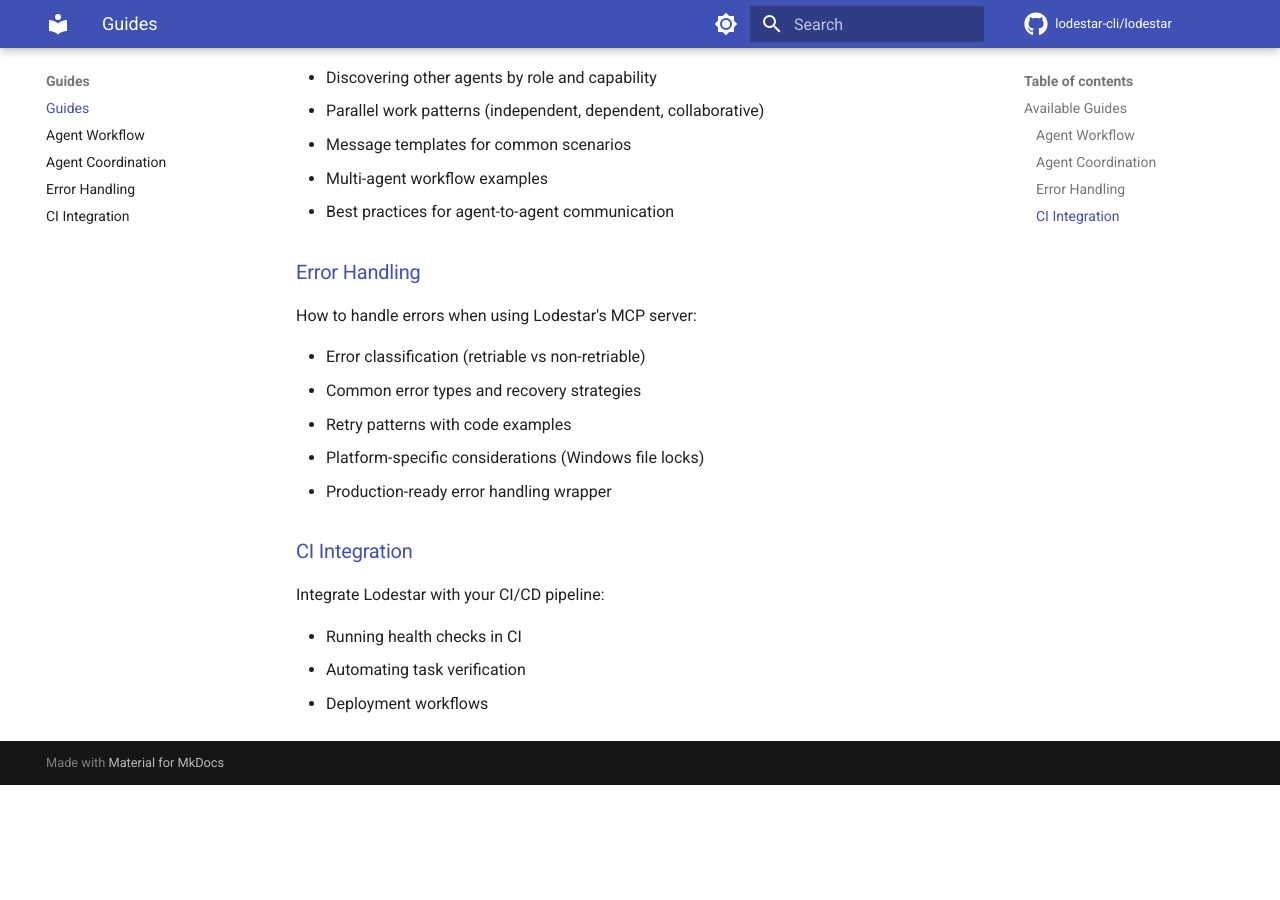
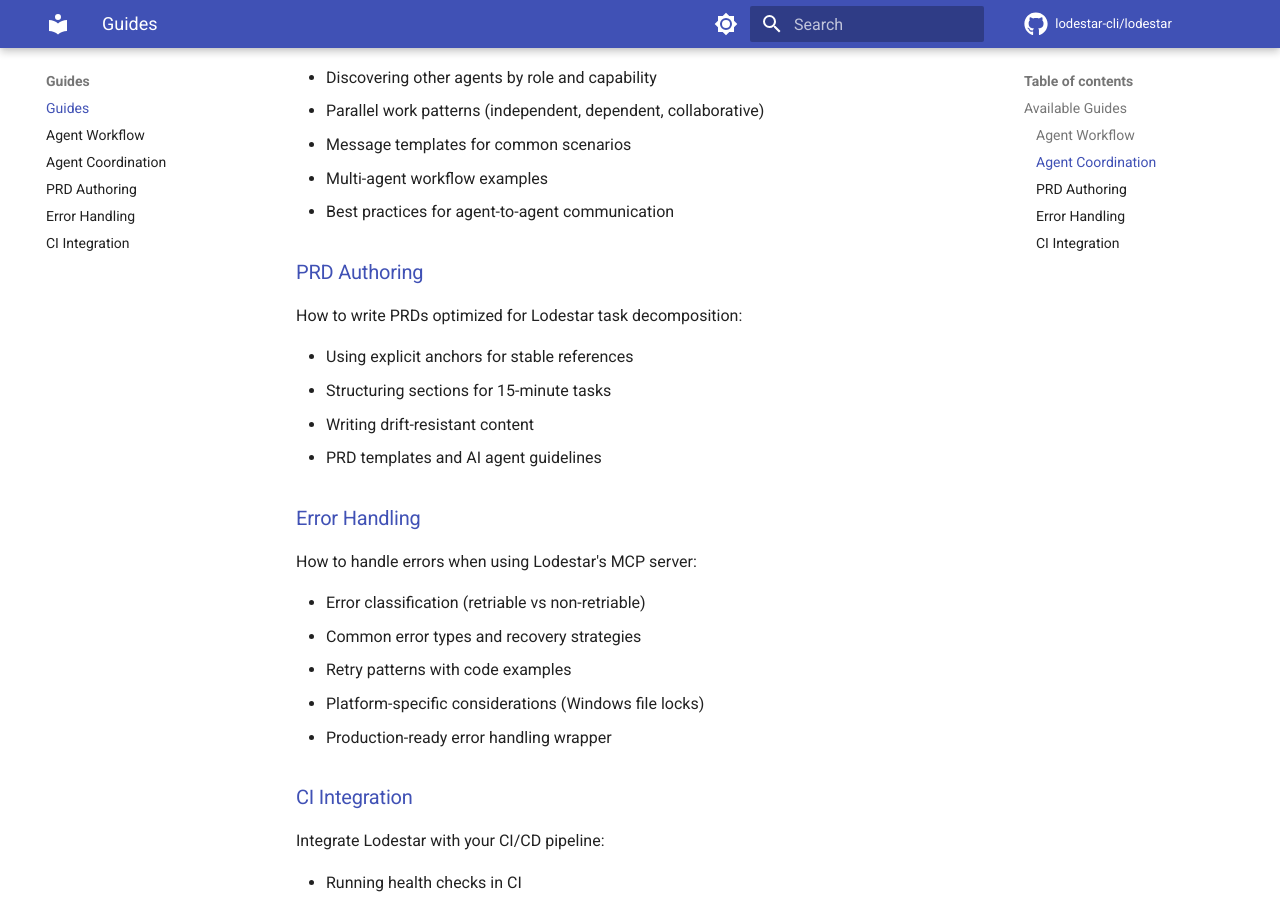
Before and after one commit to ThomasRohde/lodestar, an MkDocs documentation site: the page built from docs/guides/index.md, in a window 1280 px wide and 900 px high, scrolled down 613 px. Built offline with MkDocs 1.6.1 and Material for MkDocs 9.7.7, drawn with Linux system fonts in a browser that asks for light colours; comment, search, counter and statistics services are not loaded; before the commit the page ends 1398 px from its top, so only the background shows below that.

Commit message:
docs(guides): add PRD authoring guide to navigation
- Add prd-authoring.md to mkdocs.yml nav under Guides
- Add PRD Authoring section to guides/index.md with feature summary
- Position between Agent Coordination and Error Handling

Implements TASK-009

```diff
--- a/docs/guides/index.md
+++ b/docs/guides/index.md
@@ -23,6 +23,15 @@ How multiple agents coordinate work on shared repositories:
 - Multi-agent workflow examples
 - Best practices for agent-to-agent communication
 
+### [PRD Authoring](prd-authoring.md)
+
+How to write PRDs optimized for Lodestar task decomposition:
+
+- Using explicit anchors for stable references
+- Structuring sections for 15-minute tasks
+- Writing drift-resistant content
+- PRD templates and AI agent guidelines
+
 ### [Error Handling](error-handling.md)
 
 How to handle errors when using Lodestar's MCP server:
--- a/mkdocs.yml
+++ b/mkdocs.yml
@@ -76,6 +76,7 @@ nav:
       - guides/index.md
       - Agent Workflow: guides/agent-workflow.md
       - Agent Coordination: guides/agent-coordination.md
+      - PRD Authoring: guides/prd-authoring.md
       - Error Handling: guides/error-handling.md
       - CI Integration: guides/ci-integration.md
   - Reference:
```
Also changed, not shown: 1 other file.
